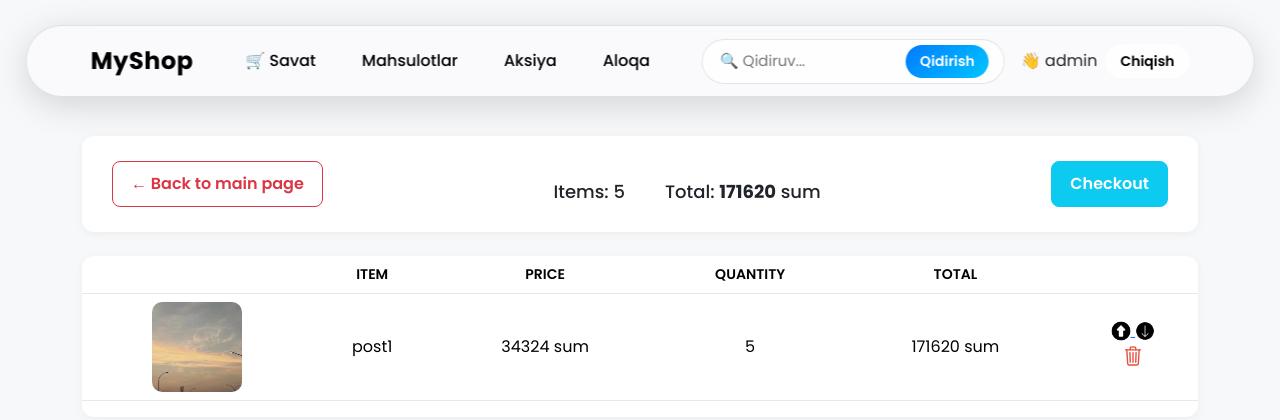
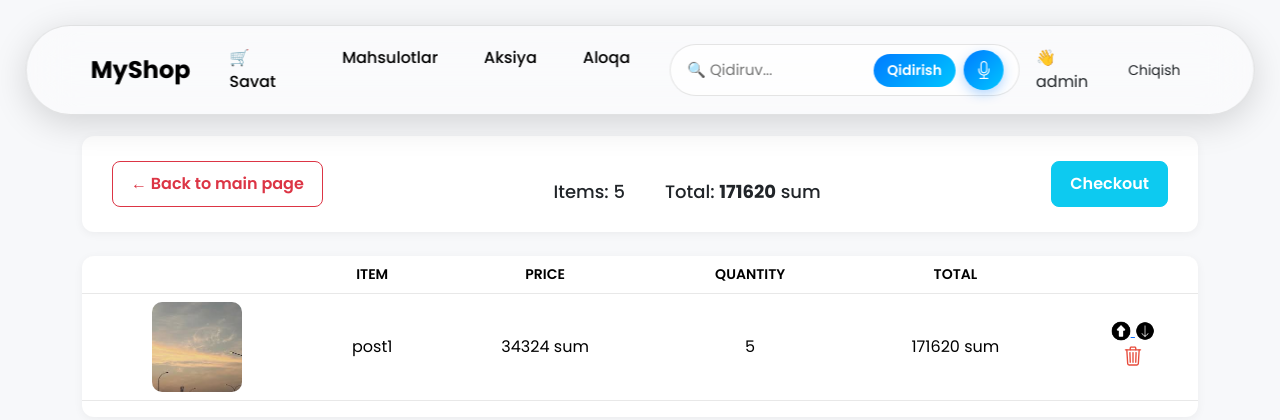
Before and after one commit to akoshDev3212/project, a Django app: page /cart/ in a window 1280 px wide. Shown: the top 420 px of the page. Run offline with Django 5.2, Linux system fonts and the light colour scheme; a user stored in the database is signed in; data comes from the database, SQL or seed files in the repository; both versions use the stored data as it was after the commit.

Commit message:
searchga speach qushdim

```diff
--- a/store/templates/base.html
+++ b/store/templates/base.html
@@ -9,6 +9,8 @@
   <!-- Bootstrap CSS -->
   <link href="https://cdn.jsdelivr.net/npm/bootstrap@5.3.2/dist/css/bootstrap.min.css" rel="stylesheet">
   <link href="https://fonts.googleapis.com/css2?family=Poppins:wght@400;500;600;700&display=swap" rel="stylesheet">
+  <!-- Bootstrap Icons -->
+  <link href="https://cdn.jsdelivr.net/npm/bootstrap-icons@1.11.1/font/bootstrap-icons.css" rel="stylesheet">
 
   <style>
     body {
@@ -19,7 +21,6 @@
       padding: 0;
     }
 
-    /* 🔹 Floating Navbar (uzunroq + tiniq) */
     .floating-navbar {
       position: fixed;
       top: 25px;
@@ -28,9 +29,8 @@
       width: 96%;
       background: rgba(255, 255, 255, 0.35);
       backdrop-filter: blur(25px);
-      -webkit-backdrop-filter: blur(25px);
+      border-radius: 70px;
       border: 1px solid rgba(0, 0, 0, 0.1);
-      border-radius: 70px;
       box-shadow: 0 8px 35px rgba(0, 0, 0, 0.15);
       transition: all 0.4s ease;
       z-index: 1000;
@@ -49,12 +49,6 @@
       font-weight: 700;
       font-size: 1.5rem;
       color: #000 !important;
-      letter-spacing: 0.5px;
-      transition: 0.3s;
-    }
-
-    .navbar-brand:hover {
-      color: #222 !important;
     }
 
     .nav-link {
@@ -91,11 +85,6 @@
       transition: all 0.3s ease;
     }
 
-    .search-bar form:hover {
-      background: rgba(255, 255, 255, 0.9);
-      box-shadow: 0 2px 10px rgba(0, 0, 0, 0.1);
-    }
-
     .search-bar input[type="text"] {
       border: none;
       outline: none;
@@ -104,10 +93,6 @@
       color: #000;
       width: 180px;
       transition: width 0.3s ease;
-    }
-
-    .search-bar input[type="text"]:focus {
-      width: 250px;
     }
 
     .search-bar button {
@@ -128,18 +113,33 @@
       transform: translateY(-2px);
     }
 
-    .btn-login, .btn-signup {
-      border-radius: 25px;
-      padding: 6px 15px;
-      font-weight: 600;
+    /* 🎤 Yangi mikrofon dizayni */
+    #micButton {
+      width: 40px;
+      height: 40px;
       border: none;
-      transition: 0.3s;
-      color: #000;
-      background: rgba(255, 255, 255, 0.8);
+      border-radius: 50%;
+      background: linear-gradient(135deg, #007bff, #00c6ff);
+      color: white;
+      font-size: 18px;
+      margin-left: 8px;
+      cursor: pointer;
+      display: flex;
+      align-items: center;
+      justify-content: center;
+      transition: all 0.3s ease;
+      box-shadow: 0 4px 12px rgba(0, 123, 255, 0.3);
     }
 
-    .btn-login:hover, .btn-signup:hover {
-      background: rgba(0, 0, 0, 0.1);
+    #micButton:hover {
+      transform: scale(1.1);
+      box-shadow: 0 6px 18px rgba(0, 123, 255, 0.45);
+    }
+
+    #micButton.listening {
+      background: linear-gradient(135deg, #ff4b2b, #ff416c);
+      box-shadow: 0 0 20px rgba(255, 65, 108, 0.6);
+      transform: scale(1.15);
     }
 
     footer {
@@ -149,17 +149,11 @@
       padding: 20px 0;
       margin-top: 100px;
     }
-
-    @media (max-width: 992px) {
-      .search-bar { margin: 10px 0; }
-      .floating-navbar { width: 98%; padding: 8px 20px; }
-    }
   </style>
 </head>
 
 <body>
-
-  <!-- 🔹 Transparent Floating Navbar -->
+  <!-- 🔹 Floating Navbar -->
   <nav class="navbar navbar-expand-lg floating-navbar">
     <div class="container-fluid justify-content-between px-4">
       <a class="navbar-brand" href="{% url 'store:store' %}">MyShop</a>
@@ -177,11 +171,14 @@
         </ul>
       </div>
 
-      <!-- 🔹 Search bar -->
+      <!-- 🔹 Search bar + ovozli qidiruv -->
       <div class="search-bar mx-3">
-        <form action="{% url 'store:search_result' %}" method="GET">
-          <input type="text" name="search" placeholder="🔍 Qidiruv..." value="{{ request.GET.search }}">
+        <form id="voice-search-form" action="{% url 'store:search_result' %}" method="GET">
+          <input type="text" id="searchInput" name="search" placeholder="🔍 Qidiruv..." value="{{ request.GET.search }}">
           <button type="submit">Qidirish</button>
+          <button type="button" id="micButton" title="Ovozli qidiruv">
+            <i class="bi bi-mic"></i>
+          </button>
         </form>
       </div>
 
@@ -207,14 +204,42 @@
 
   <script src="https://cdn.jsdelivr.net/npm/bootstrap@5.3.2/dist/js/bootstrap.bundle.min.js"></script>
   <script>
+    // 🔹 Navbar scroll effekti
     window.addEventListener("scroll", function() {
       const navbar = document.querySelector(".floating-navbar");
-      if (window.scrollY > 20) {
-        navbar.classList.add("scrolled");
-      } else {
-        navbar.classList.remove("scrolled");
-      }
+      navbar.classList.toggle("scrolled", window.scrollY > 20);
     });
+
+    // 🎤 Ovozli qidiruv (SpeechRecognition)
+    const SpeechRecognition = window.SpeechRecognition || window.webkitSpeechRecognition;
+    if (SpeechRecognition) {
+      const recognition = new SpeechRecognition();
+      recognition.lang = "uz-UZ";
+      recognition.interimResults = false;
+
+      const micButton = document.getElementById("micButton");
+      const searchInput = document.getElementById("searchInput");
+      const form = document.getElementById("voice-search-form");
+
+      micButton.onclick = () => {
+        recognition.start();
+        micButton.classList.add("listening");
+      };
+
+      recognition.onresult = (event) => {
+        const transcript = event.results[0][0].transcript;
+        searchInput.value = transcript;
+        micButton.classList.remove("listening");
+        form.submit();
+      };
+
+      recognition.onerror = (event) => {
+        alert("Xatolik: " + event.error);
+        micButton.classList.remove("listening");
+      };
+    } else {
+      alert("Sizning brauzeringiz ovozli qidiruvni qo‘llab-quvvatlamaydi 😕");
+    }
   </script>
 </body>
 </html>
```
Also changed, not shown: db.sqlite3, media/raspisaniya.jpg (added).
